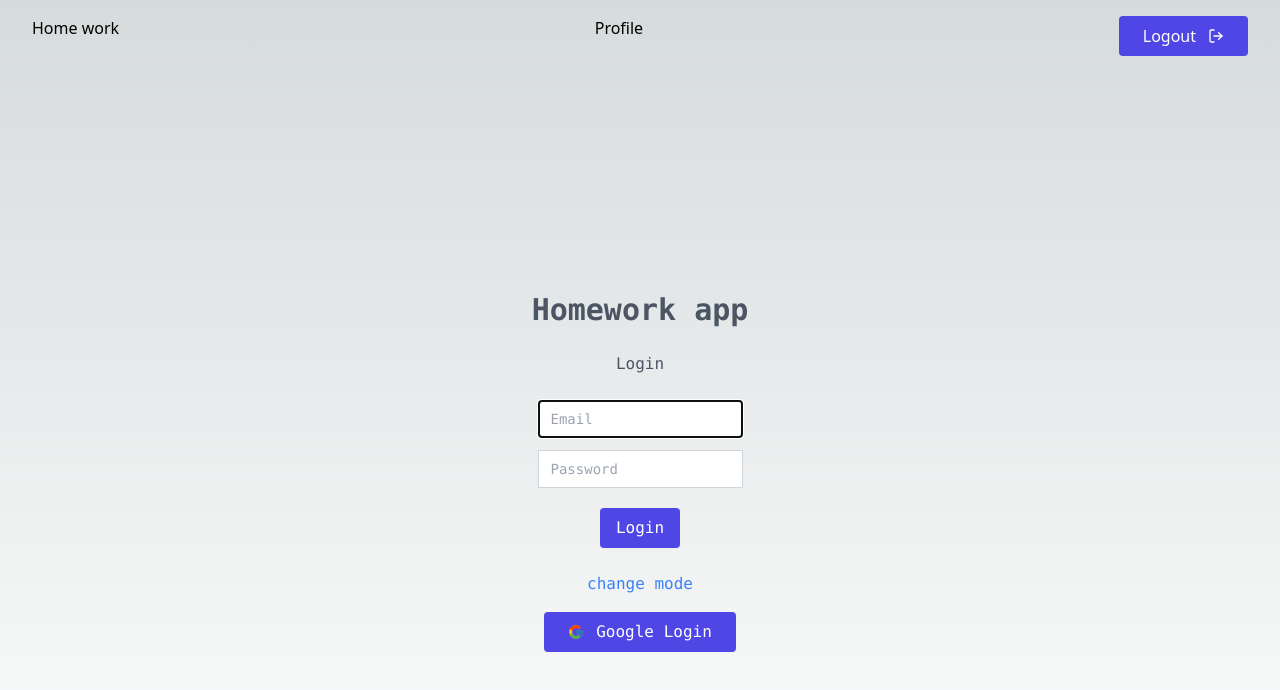
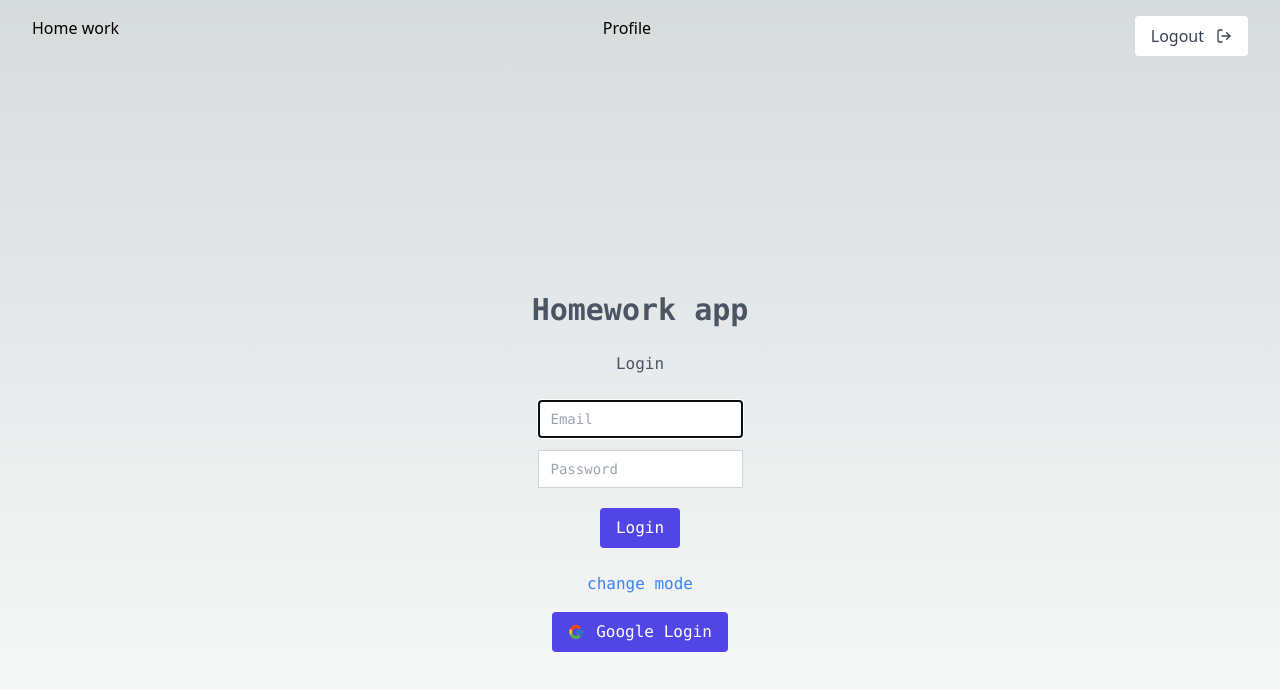
Before and after one commit to hiroky1983/homework-client, a Next.js app: page / in a window 1280 px wide. Shown: the top 690 px of the page. Built offline with nearby package versions, Linux system fonts and the light colour scheme; no server answers.

Commit message:
tailwindcssのユーティリティ設定

```diff
--- a/src/app/globals.css
+++ b/src/app/globals.css
@@ -1,6 +1,26 @@
 @tailwind base;
 @tailwind components;
 @tailwind utilities;
+
+.button {
+  @apply py-2 px-4 rounded hover:opacity-70;
+}
+
+.button-primary {
+  @apply button disabled:opacity-40 text-white bg-primary;
+}
+
+.button-secondary {
+  @apply button text-gray-700 bg-secondary;
+}
+
+.button-p-with-icon {
+  @apply button-primary flex gap-3 items-center;
+}
+
+.button-s-with-icon {
+  @apply button-secondary flex gap-3 items-center;
+}
 
 :root {
   --foreground-rgb: 0, 0, 0;
--- a/src/components/Button.tsx
+++ b/src/components/Button.tsx
@@ -20,14 +20,8 @@ export const Button: FC<Props> = ({
   return (
     <div>
       <button
-        className={`disabled:opacity-40 py-2 px-4 rounded text-white bg-indigo-600 hover:opacity-70 ${
-          isGoogleSvg &&
-          'flex gap-3 items-center py-2 px-6 rounded text-white bg-indigo-600 hover:opacity-70'
-        }
-          ${
-            isLogout &&
-            'flex gap-3 items-center py-2 px-6 rounded text-white bg-indigo-600 hover:opacity-70'
-          }
+        className={`button-primary ${isGoogleSvg && 'button-p-with-icon'}
+          ${isLogout && 'button-s-with-icon'}
           `}
         type={type}
         onClick={handleClick}
--- a/tailwind.config.ts
+++ b/tailwind.config.ts
@@ -13,6 +13,10 @@ const config: Config = {
         'gradient-conic':
           'conic-gradient(from 180deg at 50% 50%, var(--tw-gradient-stops))',
       },
+      colors: {
+        primary: '#4F46E5',
+        secondary: '#FFFFFF',
+      },
     },
   },
   plugins: [],
```
